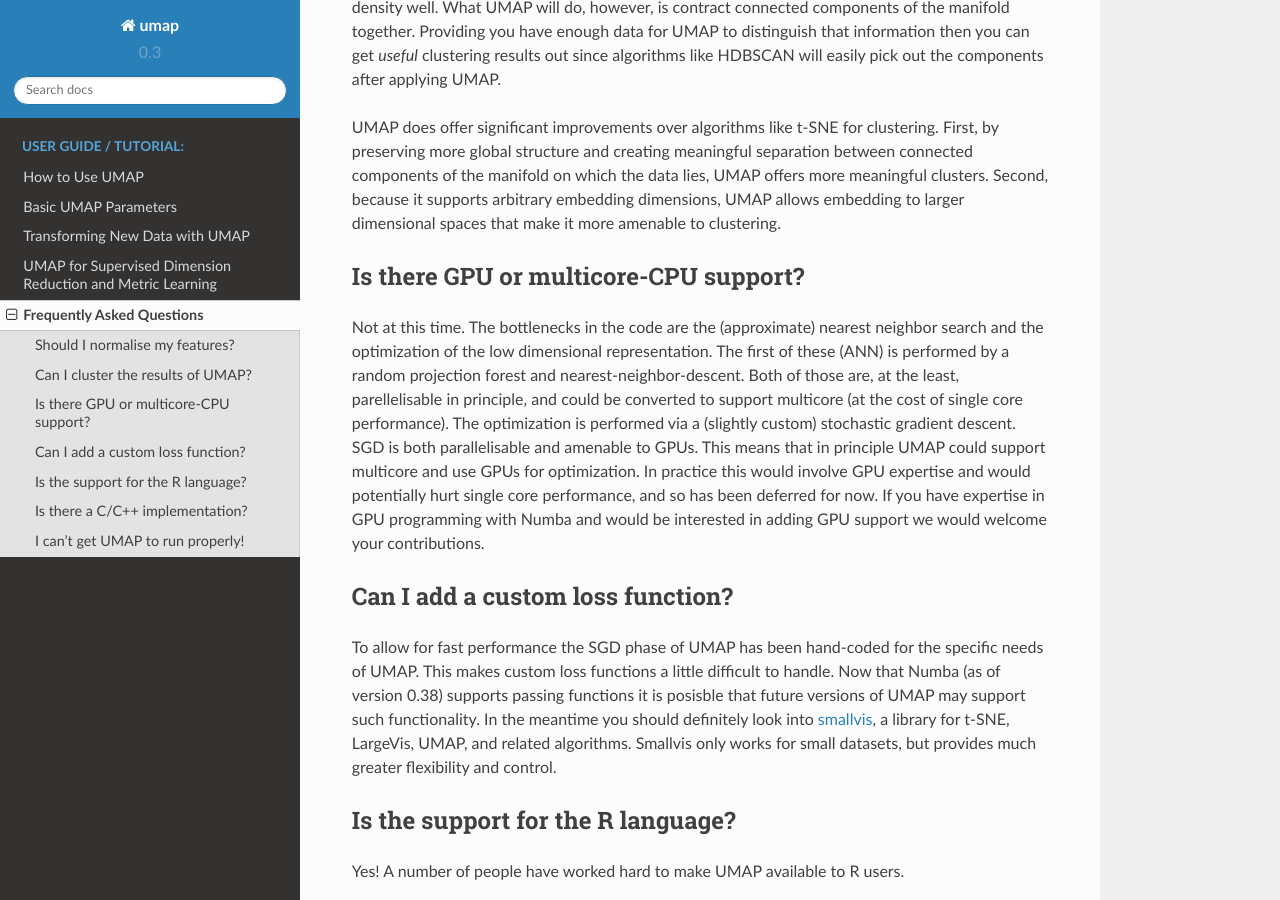
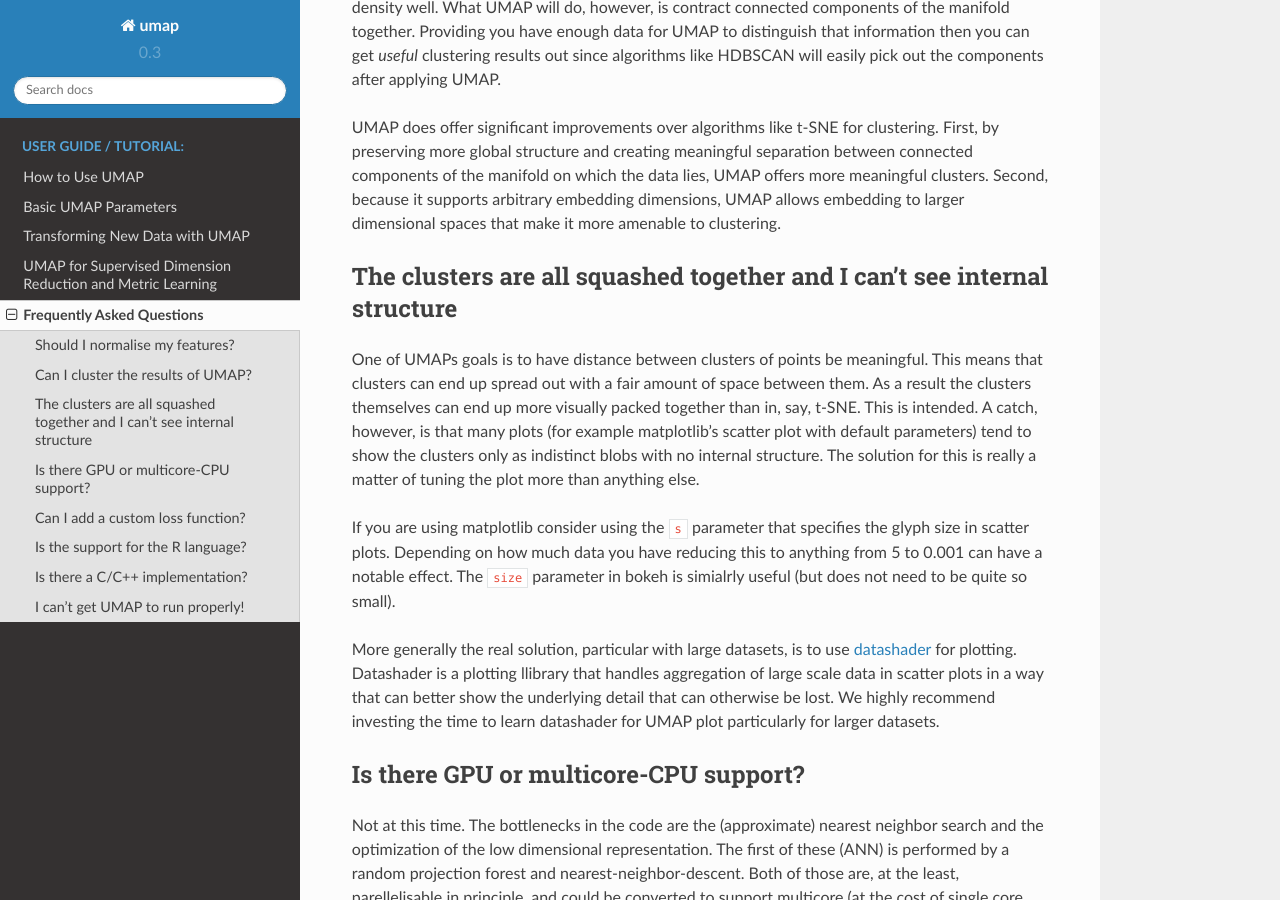
Before and after one commit to lmcinnes/umap, a Sphinx documentation site: the page built from doc/faq.rst, in a window 1280 px wide and 900 px high, scrolled down 684 px. Built offline with Sphinx 7.4.7 and the Read the Docs theme 2.0.0, drawn with Linux system fonts in a browser that asks for light colours; pages that are not in the unit, such as notebooks, are missing from menus.

Commit message:
Add new FAQ question

```diff
--- a/doc/faq.rst
+++ b/doc/faq.rst
@@ -51,6 +51,33 @@ the data lies, UMAP offers more meaningful clusters.
 Second, because it supports arbitrary embedding
 dimensions, UMAP allows embedding to larger dimensional
 spaces that make it more amenable to clustering.
+
+The clusters are all squashed together and I can't see internal structure
+-------------------------------------------------------------------------
+
+One of UMAPs goals is to have distance between clusters of points
+be meaningful. This means that clusters can end up spread out
+with a fair amount of space between them. As a result the
+clusters themselves can end up more visually packed together
+than in, say, t-SNE. This is intended. A catch, however, is
+that many plots (for example matplotlib's scatter plot with
+default parameters) tend to show the clusters only as indistinct
+blobs with no internal structure. The solution for this is
+really a matter of tuning the plot more than anything else.
+
+If you are using matplotlib consider using the ``s`` parameter
+that specifies the glyph size in scatter plots. Depending on
+how much data you have reducing this to anything from 5 to
+0.001 can have a notable effect. The ``size`` parameter in
+bokeh is simialrly useful (but does not need to be quite so small).
+
+More generally the real solution, particular with large datasets,
+is to use `datashader <http://datashader.org/>`_ for plotting.
+Datashader is a plotting llibrary that handles aggregation
+of large scale data in scatter plots in a way that can better
+show the underlying detail that can otherwise be lost. We
+highly recommend investing the time to learn datashader for
+UMAP plot particularly for larger datasets.
 
 Is there GPU or multicore-CPU support?
 --------------------------------------
```
